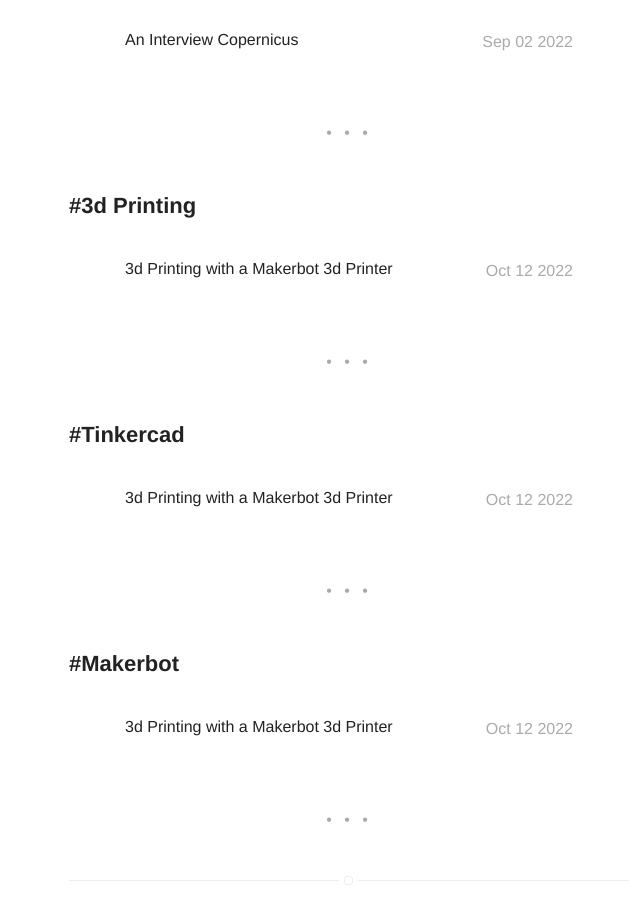
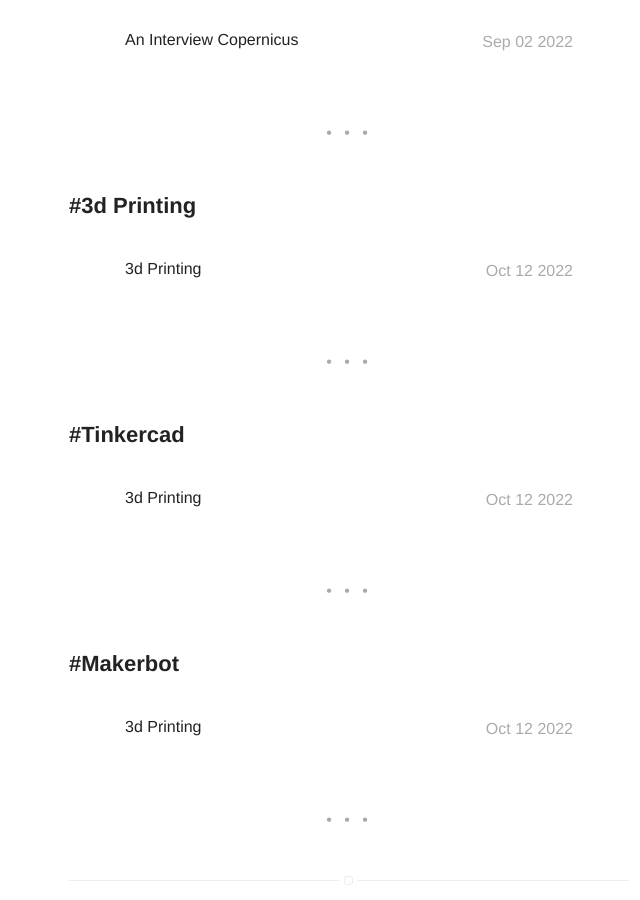
Before and after one commit to alekthegenius/alekthegenius.github.io, a Jekyll site: the page built from tags.html, in a window 1280 px wide and 900 px high, scrolled down 4049 px. Shown: the whole window, without its empty margins (291-931 px from the left). Built offline with Jekyll 4.4.1, drawn with Linux system fonts in a browser that asks for light colours; nearby versions of some CDN libraries.

Commit message:
Update 2022-10-12-3d-Printing-Markerbot.markdown

```diff
--- a/_posts/2022-10-12-3d-Printing-Markerbot.markdown
+++ b/_posts/2022-10-12-3d-Printing-Markerbot.markdown
@@ -1,5 +1,5 @@
 ---
-title: "3d Printing with a Makerbot 3d Printer"
+title: "3d Printing"
 layout: post
 date: 2022-10-12 8:30
 image:
```
